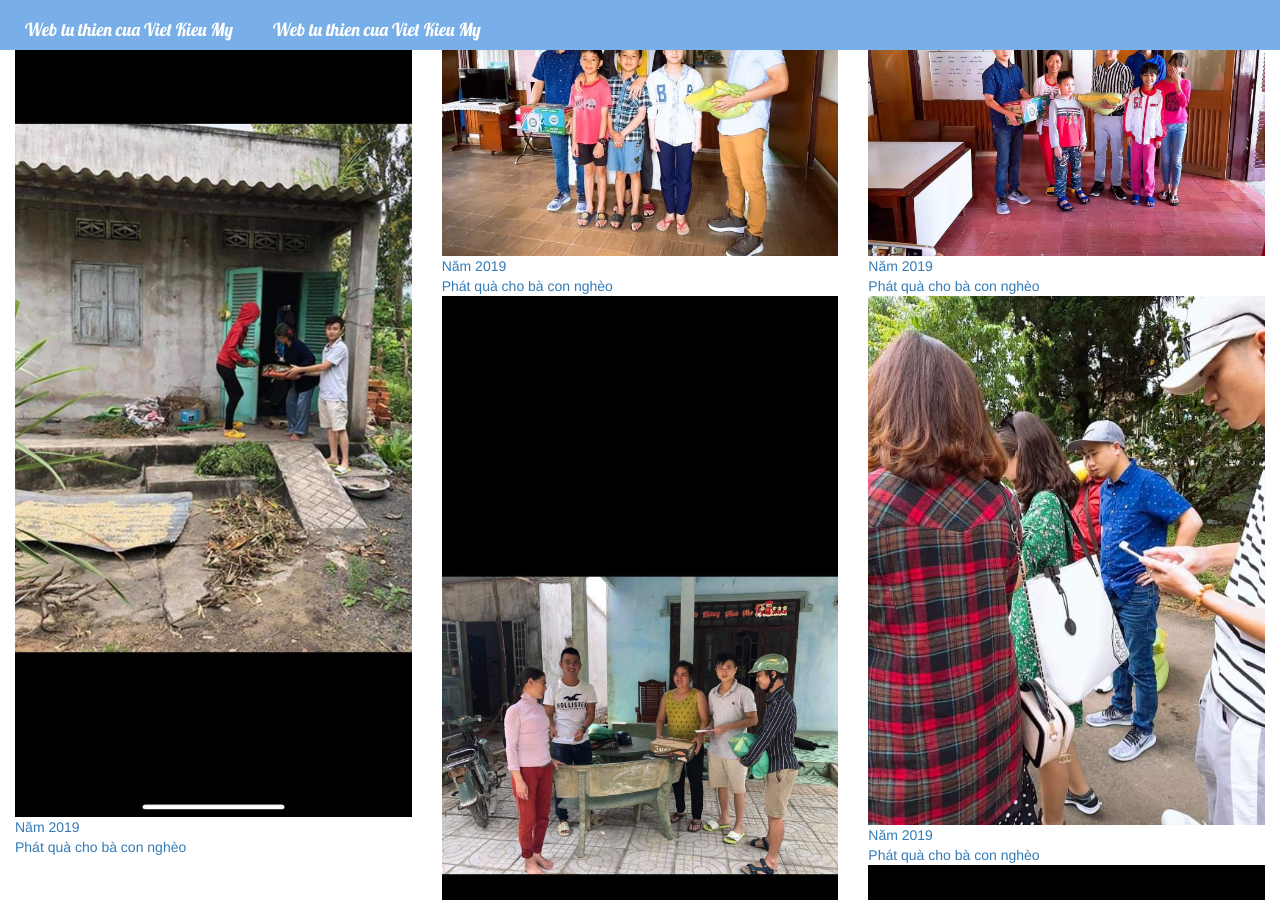
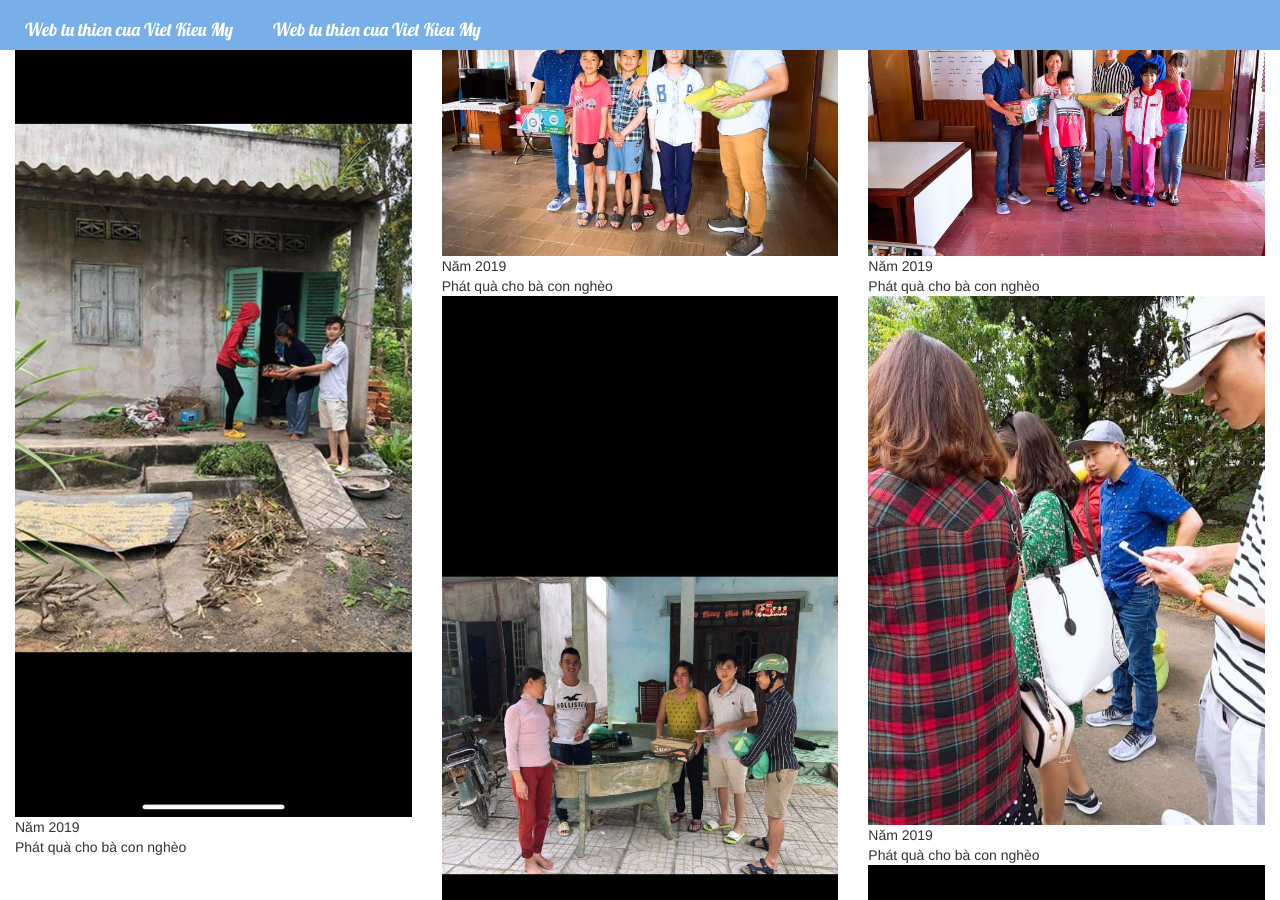
Before and after one commit to legiahaobinhchau/legiahaobinhchau.github.io, a Jekyll site: the page built from index.html, in a window 1280 px wide and 900 px high, scrolled down 657 px. Built offline with Jekyll 4.4.1, drawn with Linux system fonts in a browser that asks for light colours; nearby versions of some CDN libraries.

Commit message:
Update portfolio.html

```diff
--- a/_includes/portfolio.html
+++ b/_includes/portfolio.html
@@ -2,7 +2,7 @@
     <div class="container-fluid">
         <div class="row no-gutter">
             <div class="col-lg-4 col-sm-6">
-                <a href="#" class="portfolio-box">
+                <!--<a href="#" class="portfolio-box">-->
                     <img src="./web-dist/images/received_246345166243036.jpeg" class="img-responsive" alt="">
                     <div class="portfolio-box-caption">
                         <div class="portfolio-box-caption-content">
@@ -17,7 +17,7 @@
                 </a>
             </div>
             <div class="col-lg-4 col-sm-6">
-                <a href="#" class="portfolio-box">
+                <!--<a href="#" class="portfolio-box">-->
                     <img src="./web-dist/images/received_247141326230618.jpeg" class="img-responsive" alt="">
                     <div class="portfolio-box-caption">
                         <div class="portfolio-box-caption-content">
@@ -32,7 +32,7 @@
                 </a>
             </div>
             <div class="col-lg-4 col-sm-6">
-                <a href="#" class="portfolio-box">
+                <!--<a href="#" class="portfolio-box">-->
                     <img src="./web-dist/images/received_265886327642268.jpeg" class="img-responsive" alt="">
                     <div class="portfolio-box-caption">
                         <div class="portfolio-box-caption-content">
@@ -47,7 +47,7 @@
                 </a>
             </div>
             <div class="col-lg-4 col-sm-6">
-                <a href="#" class="portfolio-box">
+                <!--<a href="#" class="portfolio-box">-->
                     <img src="./web-dist/images/received_273535323545683.jpeg" class="img-responsive" alt="">
                     <div class="portfolio-box-caption">
                         <div class="portfolio-box-caption-content">
@@ -62,7 +62,7 @@
                 </a>
             </div>
             <div class="col-lg-4 col-sm-6">
-                <a href="#" class="portfolio-box">
+                <!--<a href="#" class="portfolio-box">-->
                     <img src="./web-dist/images/received_291856374812554.jpeg" class="img-responsive" alt="">
                     <div class="portfolio-box-caption">
                         <div class="portfolio-box-caption-content">
@@ -77,7 +77,7 @@
                 </a>
             </div>
             <div class="col-lg-4 col-sm-6">
-                <a href="#" class="portfolio-box">
+                <!--<a href="#" class="portfolio-box">-->
                     <img src="./web-dist/images/received_305154280104241.jpeg" class="img-responsive" alt="">
                     <div class="portfolio-box-caption">
                         <div class="portfolio-box-caption-content">
```
